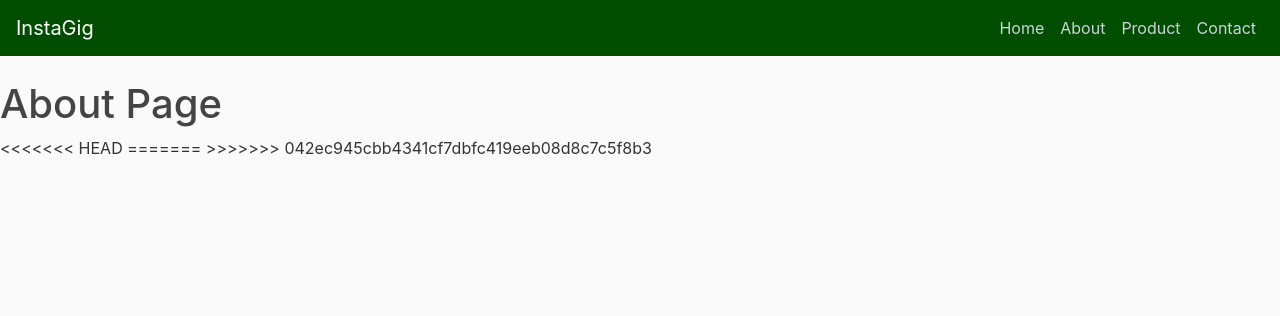
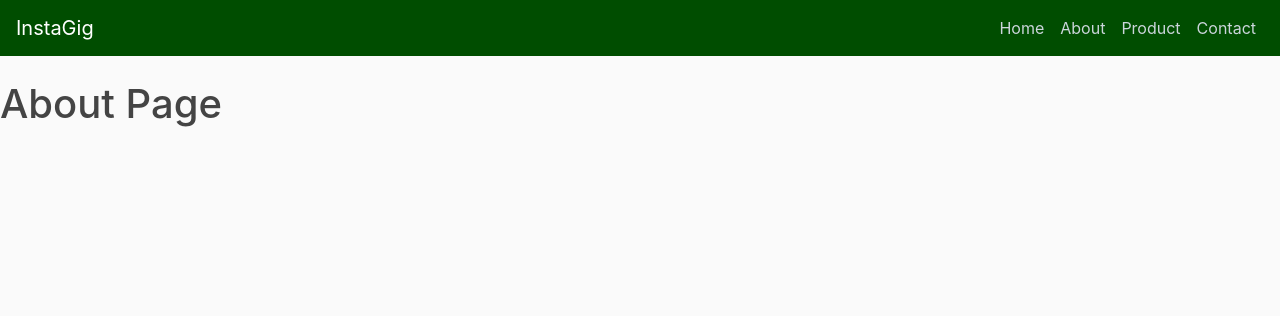
Before and after one commit to helloInstaGig/instagig, a Flask app: page /about in a window 1280 px wide. Shown: the top 316 px of the page. Run offline with Flask 2, Linux system fonts and the light colour scheme; some libraries are stand-ins or nearby versions.

Commit message:
pushing changes

```diff
--- a/app/templates/base.html
+++ b/app/templates/base.html
@@ -39,12 +39,5 @@
     <script src="https://code.jquery.com/jquery-3.2.1.slim.min.js" integrity="sha384-KJ3o2DKtIkvYIK3UENzmM7KCkRr/rE9/Qpg6aAZGJwFDMVNA/GpGFF93hXpG5KkN" crossorigin="anonymous"></script>
     <script src="https://cdnjs.cloudflare.com/ajax/libs/popper.js/1.12.9/umd/popper.min.js" integrity="sha384-ApNbgh9B+Y1QKtv3Rn7W3mgPxhU9K/ScQsAP7hUibX39j7fakFPskvXusvfa0b4Q" crossorigin="anonymous"></script>
     <script src="https://maxcdn.bootstrapcdn.com/bootstrap/4.0.0/js/bootstrap.min.js" integrity="sha384-JZR6Spejh4U02d8jOt6vLEHfe/JQGiRRSQQxSfFWpi1MquVdAyjUar5+76PVCmYl" crossorigin="anonymous"></script>
-<<<<<<< HEAD
-=======
-
->>>>>>> 042ec945cbb4341cf7dbfc419eeb08d8c7c5f8b3
 </body>
 </html>
-
-</body>
-</html>
```
